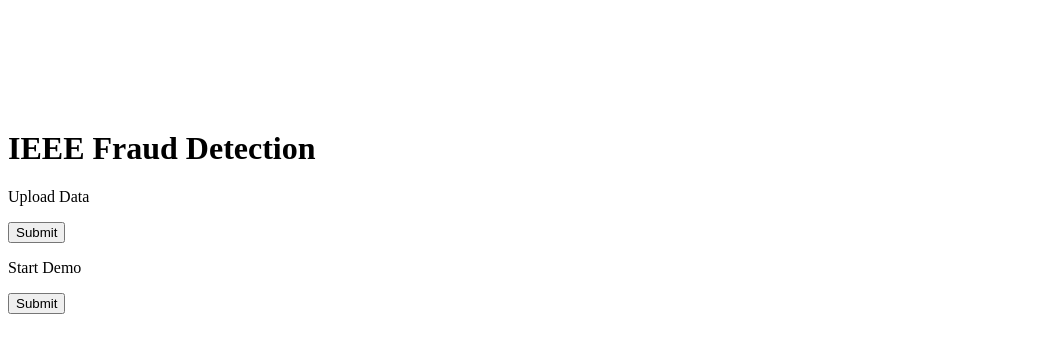
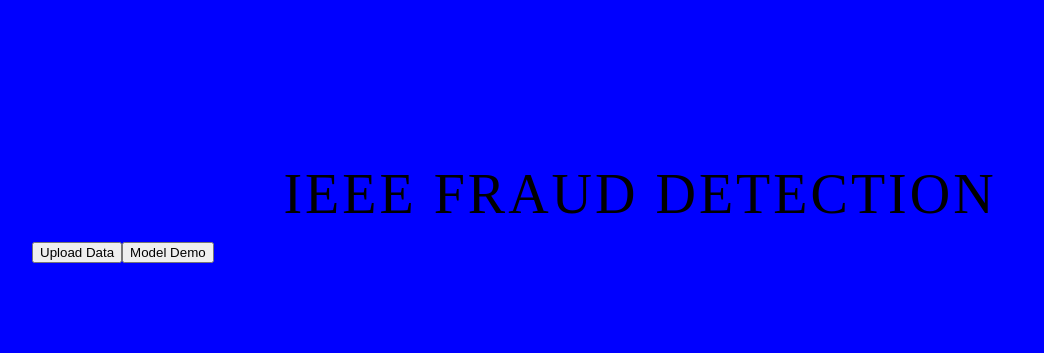
Before and after one commit to JoshSpangler96/IEEE-CIS-Fraud-Detection, a Flask app: page / in a window 1280 px wide. Shown: the top 353 px of the page, without its empty margins (0-1044 px from the left). Run offline with Flask 2, Linux system fonts and the light colour scheme.

Commit message:
updated html for home page

```diff
--- /dev/null
+++ b/predict_api/static/styles/home.css
@@ -0,0 +1,31 @@
+.page_wrap {
+    margin: 2em;
+}
+body.page_wrap {
+    background-color: blue;
+}
+
+div.title_block {
+    float:right;
+    width:100%;
+    -webkit-transition:width 0.2s ease;
+    transition:width 0.2s ease;
+    background: blue
+}
+h1 {
+    color:inherit;
+    font-size:56px;
+    text-align:center;
+    margin:0 auto;
+    font-weight:100;
+    letter-spacing:3px;
+    text-transform:uppercase
+}
+p {
+    color: red;
+    text-align: center;
+}
+
+#container{
+    text-align: center;
+}
--- a/predict_api/templates/home.html
+++ b/predict_api/templates/home.html
@@ -1,39 +1,22 @@
-<!--<!DOCTYPE html>-->
-<!--<html lang="en">-->
-<!--<head>-->
-<!--    <meta charset="UTF-8">-->
-<!--    <title>IEEE Fraud Detection Model</title>-->
-<!--</head>-->
-<!--<body>-->
-<!--    <form action="http://localhost:1080/upload" method="POST" enctype = "multipart/form-data">-->
-<!--      <p>Upload Data</p>-->
-<!--      <p><input type="submit"/></p>-->
-<!--    </form>-->
-<!--    <form action="http://localhost:1080/predict_demo" method="POST" enctype = "multipart/form-data">-->
-<!--      <p>Start Demo</p>-->
-<!--      <p><input type="submit"/></p>-->
-<!--    </form>-->
-<!--</body>-->
-<!--</html>-->
-
+<!DOCTYPE html>
 <html lang="en">
-<body>
-
-  <div class="page-wrap">
-    <div class="jumbotron">
-      <div style="margin-top:130px" class="container">
-        <a href="#main-nav" class="h5 open-menu"><i style="color:#fff; position: relative; bottom:120px; cursor:pointer;" class="fa fa-bars fa-2x fa-fw"></i></a>
-        <a href="#" class="h5 close-menu"><i style="color:#fff; position: relative; bottom:120px; cursor:pointer;" class="fa fa-times fa-2x fa-fw"></i></a>
+    <head>
+        <link rel="stylesheet" type= "text/css" href= "{{ url_for('static',filename='styles/home.css') }}">
+    </head>
+    <body class="page_wrap">
+        <div class="title_block">
+            <div>
+                <div style="margin-top:130px">
                     <h1>IEEE Fraud Detection</h1>
-        <div class="spacer"></div>
-        <form action="http://localhost:1080/upload" method="POST" enctype = "multipart/form-data">
-             <p>Upload Data</p>
-             <p><input type="submit"/></p>
+                    <div style="display: inline-block; ">
+                        <form action="http://loc.alhost:1080/upload" method="POST" enctype = "multipart/form-data" style="float:left;" >
+                            <p><input type="submit" value="Upload Data"/></p>
                         </form>
-        <form action="http://localhost:1080/predict_demo" method="POST" enctype = "multipart/form-data">
-             <p>Start Demo</p>
-             <p><input type="submit"/></p>
+                        <form action="http://localhost:1080/predict_demo" method="POST" enctype = "multipart/form-data" style="float:right;" >
+                            <p><input type="submit" value="Model Demo"/></p>
                         </form>
+                    </div>
+                </div>
             </div>
         </div>
     </body>
```
Lines whose indentation alone changed are shown as unchanged.
